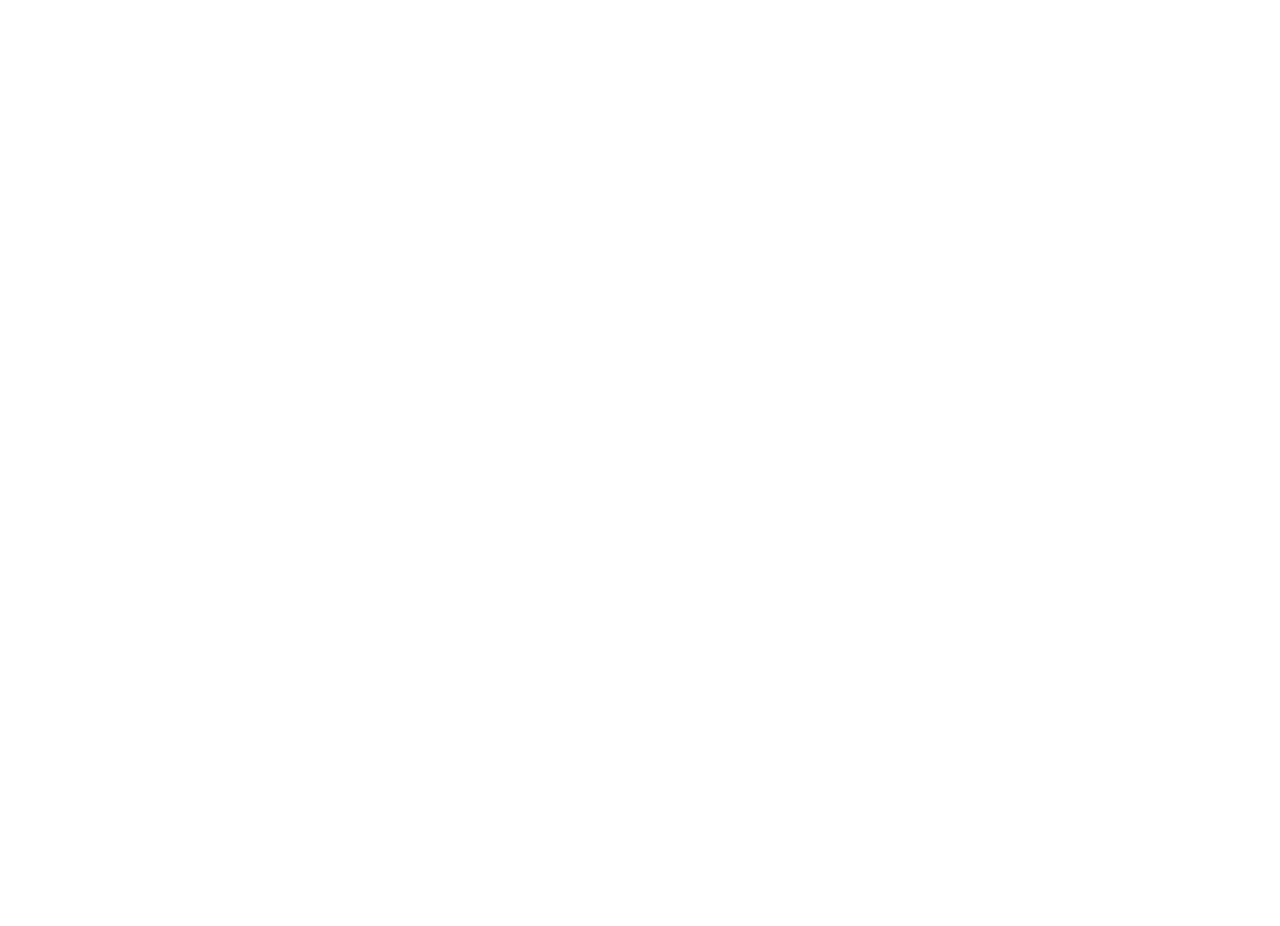
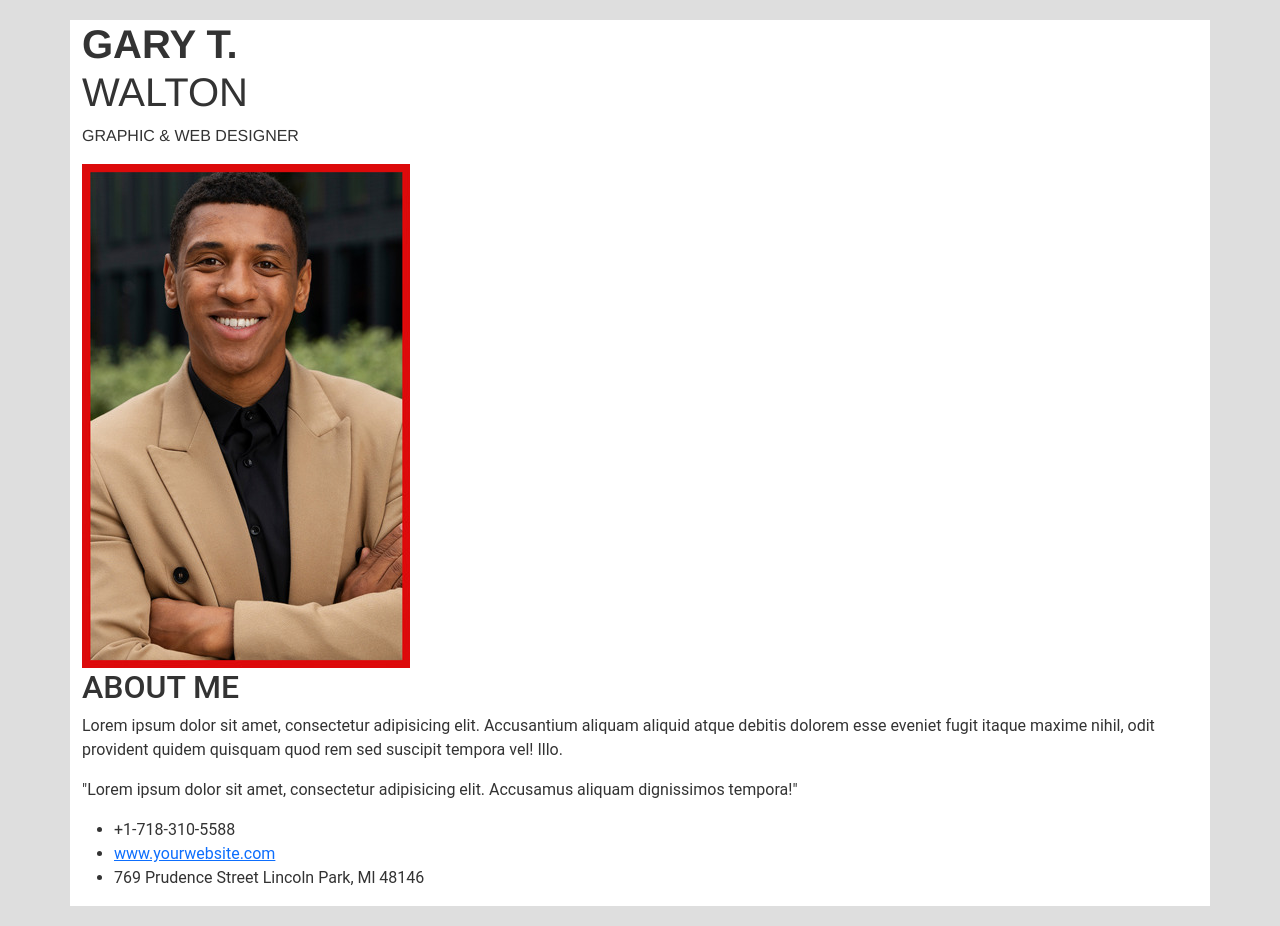
Before and after one commit to HECKONCHIK/pm_23-25, a website: page src/app/index.html in a window 1280 px wide. Before the commit the page ends 800 px from the top, so only its background shows below. Drawn offline with nearby package versions, Linux system fonts and the light colour scheme; files that its build step writes are made by us from their sources.

Commit message:
Add Bootstrap, assets, and update main page

```diff
--- a/src/app/components/main/me.html
+++ b/src/app/components/main/me.html
@@ -0,0 +1,30 @@
+<div class="name">
+  <h1> <b>GARY T.</b>
+    <br>WALTON</h1>
+  <p>GRAPHIC & WEB DESIGNER</p>
+  <img
+    src="../../imgs/photo.jpg"
+    alt="photo"
+  >
+</div>
+<div>
+  <div class="aboutMe">
+    <h2>ABOUT ME</h2>
+
+    <p>Lorem ipsum dolor sit amet, consectetur adipisicing elit.
+      Accusantium aliquam aliquid atque debitis dolorem esse eveniet
+      fugit itaque maxime nihil, odit provident
+      quidem quisquam quod rem sed suscipit tempora vel! Illo.</p>
+
+    <p>"Lorem ipsum dolor sit amet, consectetur adipisicing elit. Accusamus aliquam dignissimos tempora!"</p>
+
+    <ul>
+      <li>+1-718-310-5588</li>
+      <li><a href="">www.yourwebsite.com</a> </li>
+      <li>769 Prudence Street Lincoln Park, Ml 48146</li>
+    </ul>
+  </div>
+  <div class="refer">
+
+  </div>
+</div>
--- a/src/app/index.html
+++ b/src/app/index.html
@@ -10,21 +10,21 @@
     http-equiv="X-UA-Compatible"
     content="ie=edge"
   >
-  <link
-    rel="stylesheet"
-    href="./css/style.min.css"
-  >
   <link href="https://cdn.jsdelivr.net/npm/bootstrap@5.0.2/dist/css/bootstrap.min.css"
         rel="stylesheet"
         integrity="sha384-EVSTQN3/azprG1Anm3QDgpJLIm9Nao0Yz1ztcQTwFspd3yD65VohhpuuCOmLASjC"
         crossorigin="anonymous"
   >
+  <link
+    rel="stylesheet"
+    href="./css/style.min.css"
+  >
   <title>Document</title>
 </head>
 <body>
-  <div class="container">
+  <div class="container-xl">
     <div class="main">
-
+      @@include('./components/main/me.html')
     </div>
     <div class="sidebar">
     </div>
--- a/src/app/scss/style.scss
+++ b/src/app/scss/style.scss
@@ -1,6 +1,20 @@
-.text {
-  color: blue;
+$primary: #333333;
+
+body {
+  font-family: Roboto, "Helvetica Neue", sans-serif;
+  color: $primary;
+  background-color: #DEDEDE;
+  display: flex;
+  justify-content: center;
+  padding: 20px 0;
+
 }
-body {
-  background-color: red;
+
+.container-xl {
+  background-color: #FFFFFF;
+
 }
+
+.name {
+  font-family: Montserrat, "Helvetica Neue", sans-serif;
+}
```
Also changed, not shown: gulpfile.js (+14 -3 lines), dist/css/bootstrap.min.css (added), dist/css/style.min.css, dist/imgs/photo.jpg (added), dist/index.html, dist/js/bootstrap.bundle.min.js (added), dist/js/main.min.js (added), src/app/imgs/photo.jpg (added).
